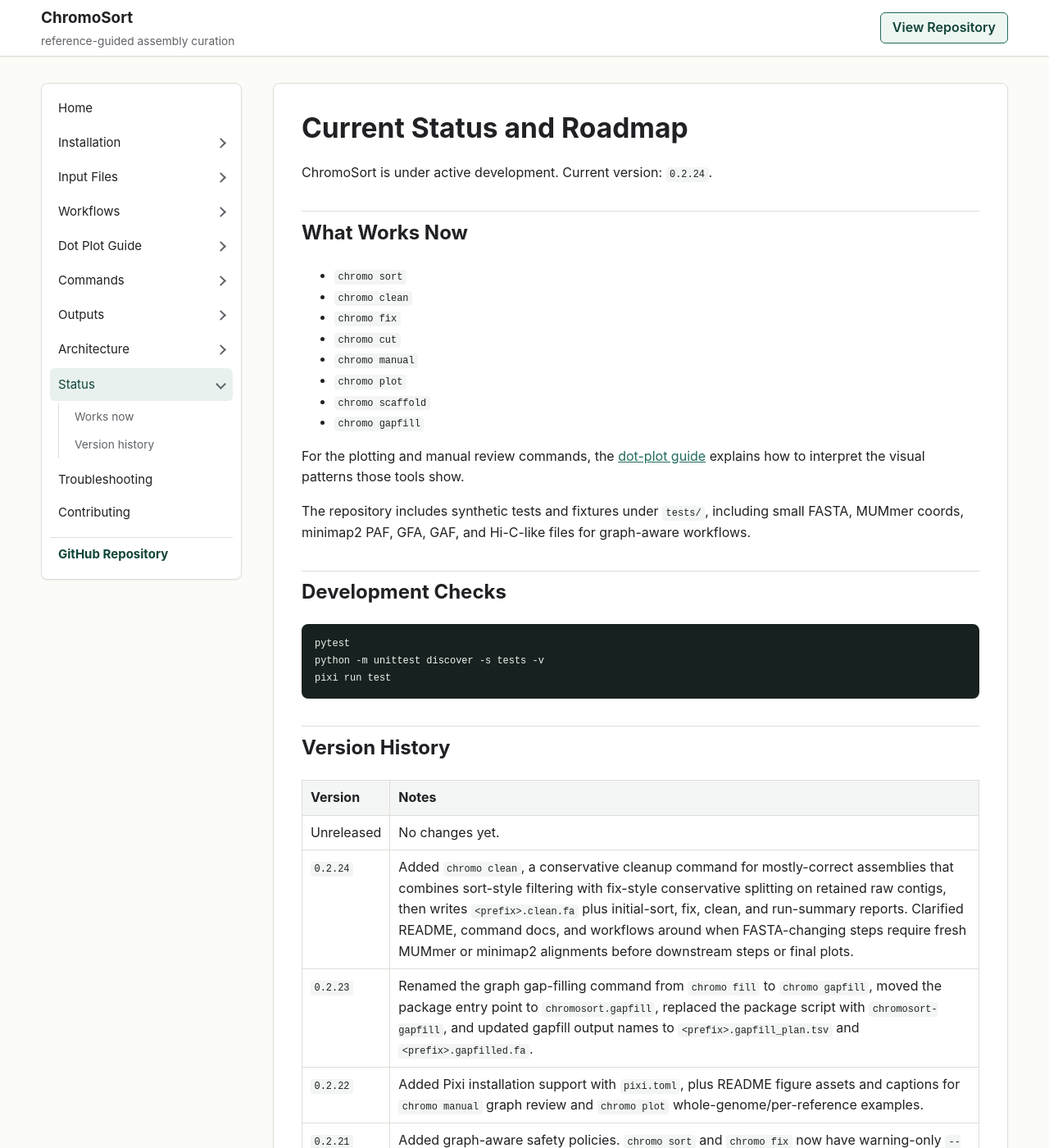
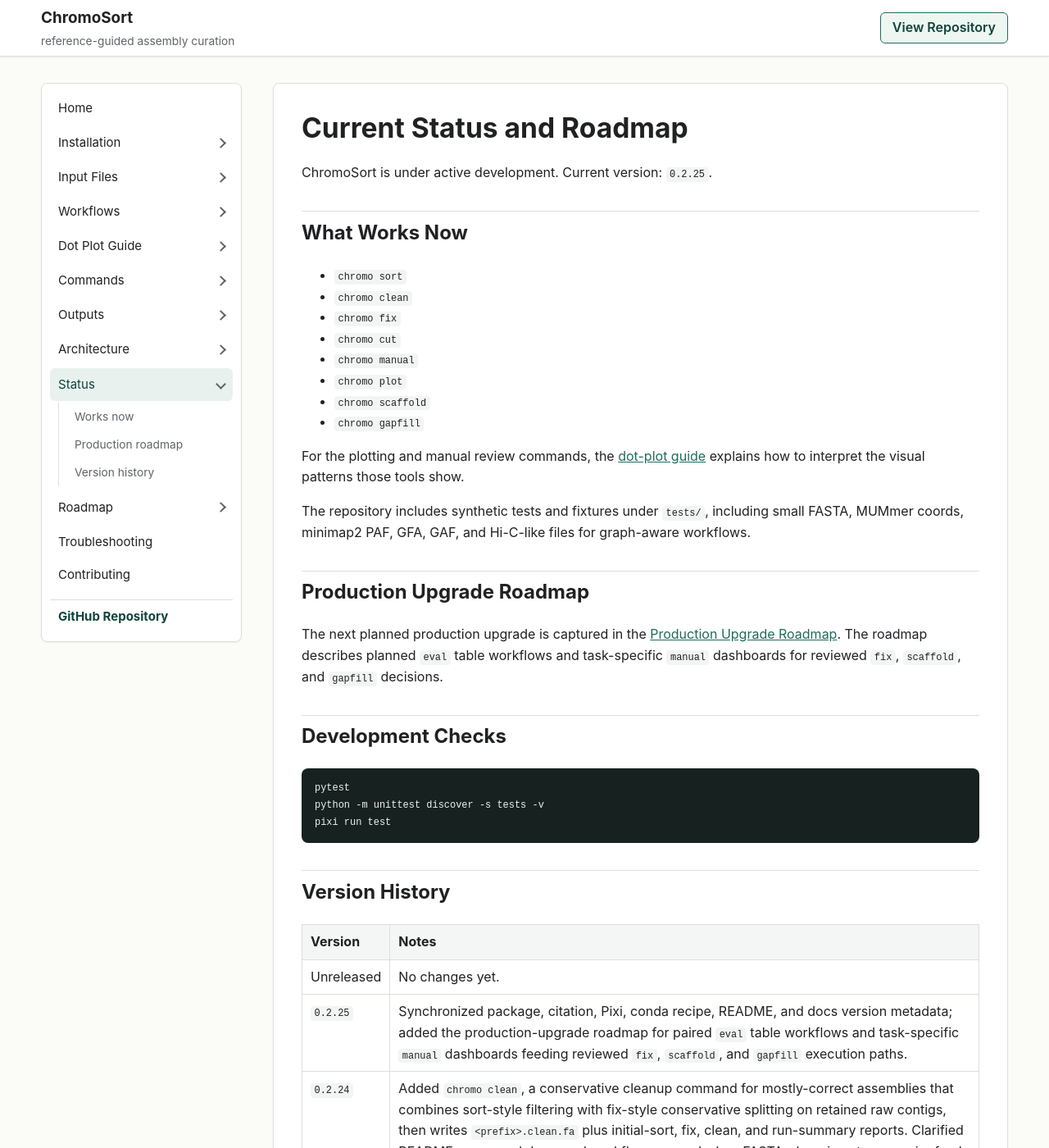
Before and after one commit to rotheconrad/chromosort, a Jekyll site: the page built from docs/status.md, in a window 1280 px wide and 1400 px high. Shown: the whole window at 82% size. Built offline with Jekyll 4.4.1, drawn with Linux system fonts in a browser that asks for light colours.

````diff
--- a/conda-recipe/meta.yaml
+++ b/conda-recipe/meta.yaml
@@ -1,5 +1,5 @@
 {% set name = "chromosort" %}
-{% set version = "0.2.24" %}
+{% set version = "0.2.25" %}
 
 package:
   name: {{ name|lower }}
--- a/docs/_config.yml
+++ b/docs/_config.yml
@@ -153,8 +153,21 @@ nav:
     children:
       - title: Works now
         url: /status/#what-works-now
+      - title: Production roadmap
+        url: /status/#production-upgrade-roadmap
       - title: Version history
         url: /status/#version-history
+  - title: Roadmap
+    url: /roadmap/
+    children:
+      - title: Review layer
+        url: /roadmap/#review-layer-design
+      - title: Eval modes
+        url: /roadmap/#planned-eval-modes
+      - title: Manual modes
+        url: /roadmap/#planned-manual-modes
+      - title: Long reads
+        url: /roadmap/#long-read-backmapping-evidence
   - title: Troubleshooting
     url: /troubleshooting/
   - title: Contributing
--- a/docs/status.md
+++ b/docs/status.md
@@ -5,7 +5,7 @@ description: Current ChromoSort command status and version history.
 
 # Current Status and Roadmap
 
-ChromoSort is under active development. Current version: `0.2.24`.
+ChromoSort is under active development. Current version: `0.2.25`.
 
 ## What Works Now
 
@@ -24,6 +24,13 @@ the visual patterns those tools show.
 
 The repository includes synthetic tests and fixtures under `tests/`, including small FASTA, MUMmer coords, minimap2 PAF, GFA, GAF, and Hi-C-like files for graph-aware workflows.
 
+## Production Upgrade Roadmap
+
+The next planned production upgrade is captured in the
+[Production Upgrade Roadmap]({{ '/roadmap/' | relative_url }}). The roadmap
+describes planned `eval` table workflows and task-specific `manual` dashboards
+for reviewed `fix`, `scaffold`, and `gapfill` decisions.
+
 ## Development Checks
 
 ```bash
@@ -37,6 +44,7 @@ pixi run test
 | Version | Notes |
 | --- | --- |
 | Unreleased | No changes yet. |
+| `0.2.25` | Synchronized package, citation, Pixi, conda recipe, README, and docs version metadata; added the production-upgrade roadmap for paired `eval` table workflows and task-specific `manual` dashboards feeding reviewed `fix`, `scaffold`, and `gapfill` execution paths. |
 | `0.2.24` | Added `chromo clean`, a conservative cleanup command for mostly-correct assemblies that combines sort-style filtering with fix-style conservative splitting on retained raw contigs, then writes `<prefix>.clean.fa` plus initial-sort, fix, clean, and run-summary reports. Clarified README, command docs, and workflows around when FASTA-changing steps require fresh MUMmer or minimap2 alignments before downstream steps or final plots. |
 | `0.2.23` | Renamed the graph gap-filling command from `chromo fill` to `chromo gapfill`, moved the package entry point to `chromosort.gapfill`, replaced the package script with `chromosort-gapfill`, and updated gapfill output names to `<prefix>.gapfill_plan.tsv` and `<prefix>.gapfilled.fa`. |
 | `0.2.22` | Added Pixi installation support with `pixi.toml`, plus README figure assets and captions for `chromo manual` graph review and `chromo plot` whole-genome/per-reference examples. |
--- a/pixi.toml
+++ b/pixi.toml
@@ -1,7 +1,7 @@
 [project]
 name = "chromosort"
-version = "0.2.23"
-description = "Reference-order, fix, cut, manually edit, scaffold, gapfill, plot, and review genome assembly contigs."
+version = "0.2.25"
+description = "Reference-order, clean, fix, cut, manually edit, scaffold, gapfill, plot, and review genome assembly contigs."
 channels = ["conda-forge", "bioconda"]
 platforms = ["osx-arm64", "osx-64", "linux-64"]
 
--- a/pyproject.toml
+++ b/pyproject.toml
@@ -4,7 +4,7 @@ build-backend = "setuptools.build_meta"
 
 [project]
 name = "chromosort"
-version = "0.2.24"
+version = "0.2.25"
 description = "Reference-order, clean, fix, cut, manually edit, scaffold, gapfill, plot, and review genome assembly contigs from MUMmer, minimap2, GFA, GAF, and Hi-C evidence."
 readme = "README.md"
 requires-python = ">=3.9"
````
Also changed, not shown: README.longform.md (+1 -0 lines), docs/index.md (+2 -0 lines), docs/roadmap.md (added, +153 -0 lines), CHANGELOG.md, README.md, 2 other files.
